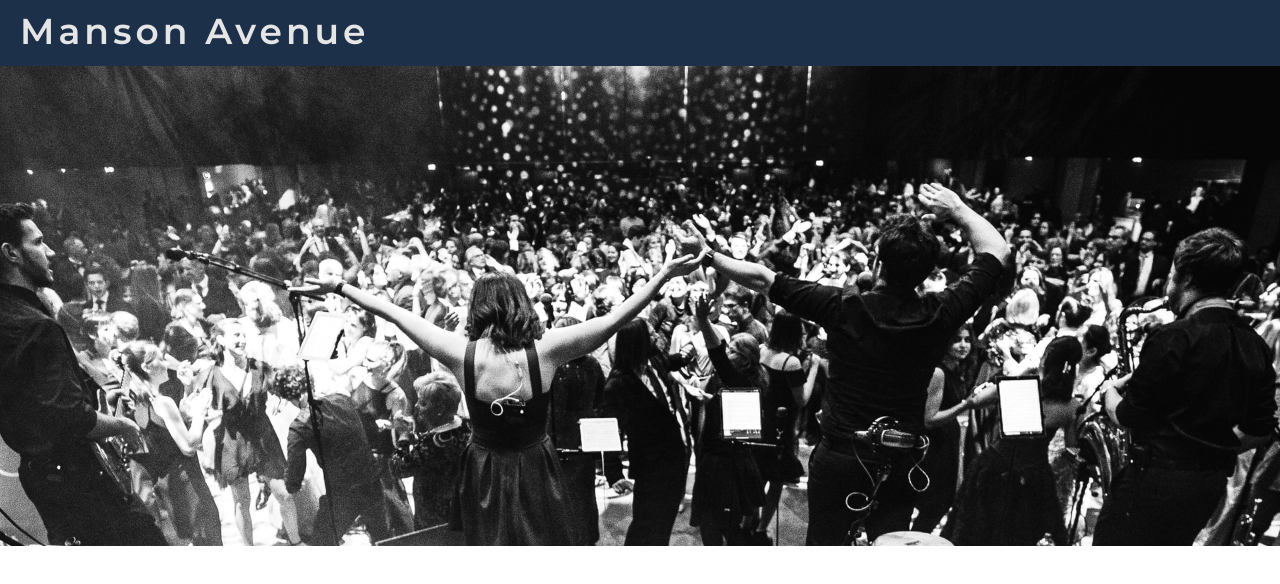
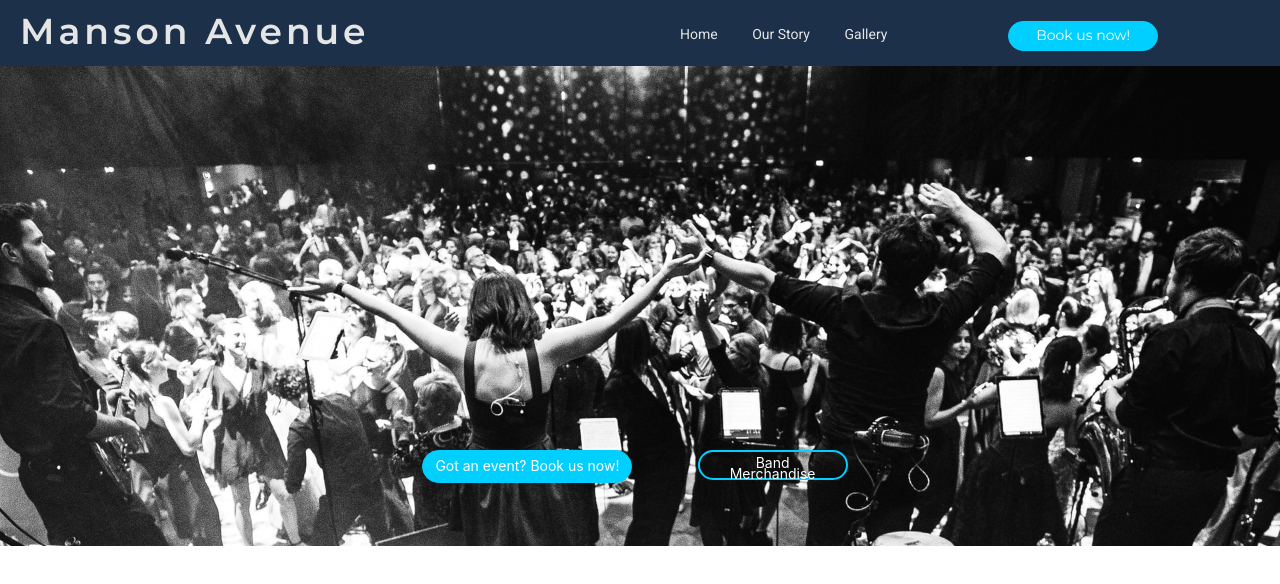
Before and after one commit to Brianconn71/ms1-project-manson-avenue, a plain HTML site: page index.html in a window 1280 px wide. Drawn offline with nearby package versions, Linux system fonts and the light colour scheme.

Commit message:
Progress made on the header, not ready yet

```diff
--- a/assets/css/style.css
+++ b/assets/css/style.css
@@ -6,12 +6,16 @@ body{
     margin: 0px;
     padding: 0px;
     overflow: hidden;
+    color:#E5E5E5;
 }
 /*------------------------Background Colors------------*/
 .nav-bg-col{
     background-color: #1C304A;
 }
-
+.cta-btn-col{
+    background-color: #00cfff;
+    border-color: #00cfff;
+}
 /*------------------------header------------*/
 .header-image{
     background: url("../images/manson-avenue.jpg");
@@ -19,6 +23,7 @@ body{
     background-repeat: no-repeat;
     background-size: cover;
     height: 60vh;
+    position: relative;
 }
 .manson-logo h2{
     color: #E5E5E5;
@@ -34,7 +39,79 @@ body{
     justify-content: start;
     padding: 5px;
 }
+.overlay{
+}
 /*------------------------Nav bar------------*/
 .nav-bar{
     padding: 0;
 }
+.nav-style{
+    margin-bottom: 0px;
+}
+
+.nav-elements li{
+    position: relative;
+    text-decoration: none;
+    color: #E5E5E5;
+    display: inline-block;
+    font-family: "Roboto", sans-serif;
+    font-size: 14px;
+    margin-top: 5px;
+    margin-right: 30px;
+}
+#cta-btn-blue{
+    position: relative;
+    left: 20%;
+    display: inline-block;
+    font-family: "Montserrat", sans-serif;
+    border-radius: 50%;
+}
+.book-btn{
+    border-radius: 50px;
+    font-size: 14px;
+    text-align: center;
+    line-height: .75;
+    padding-top: center;
+    height: 30px;
+    width: 150px;
+    margin-right: 10px;
+}
+/*------------------------Nav bar------------*/
+.hdr{
+    position: relative
+}
+.button-1{
+    position: absolute;
+    margin: 0;
+    top: 80%;
+    left: 33%;
+
+}
+.button-2{
+    position: absolute;
+    margin: 0;
+    top: 80%;
+    right: 33%;
+}
+.book-btn-event{
+    border-radius: 50px;
+    font-size: 14px;
+    text-align: center;
+    line-height: .75;
+    padding-top: 10px;
+    padding-bottom: 10px;
+    min-height: 30px;
+    min-width: 150px;
+}
+.book-btn-merch{
+    background-color: transparent;
+    border: 2px solid #00cfff;
+    border-radius: 50px;
+    font-size: 14px;
+    text-align: center;
+    line-height: .75;
+    padding-top: center;
+    height: 30px;
+    width: 150px;
+    margin-right: 10px;
+}
--- a/index.html
+++ b/index.html
@@ -7,8 +7,8 @@
     <link rel="stylesheet" href="https://stackpath.bootstrapcdn.com/font-awesome/4.7.0/css/font-awesome.min.css" type="text/css">
     <link rel="stylesheet" href="assets/css/style.css" type="text/css">
 
-    <link rel="shortcut icon" type="image/png" href="images/favicon.png.png">
     <title>Manson Avenue</title>
+    <link rel="shortcut icon" type="image/x-icon" href="images/favicon.ico">
 </head>
 <body>
     <!--Header-->
@@ -17,10 +17,19 @@
         <nav>
             <div class="container-fluid nav-bg-col">
                 <div class="row no-gutters nav-bar">
-                    <div class="col-5 manson-logo">
+                    <div class="col-md col-sm-4 manson-logo">
                         <h2>Manson Avenue</h2>
                     </div>
-                    <div class="col-7"></div>
+                    <div class="col-md-6 col-sm-8 navbar nav-elements">
+                        <ul class="nav-style">
+                            <li>Home</li>
+                            <li>Our Story</li>
+                            <li>Gallery</li>
+                            <li id="cta-btn-blue">
+                                <button class="btn btn-success cta-btn-col book-btn">Book us now!</button>
+                            </li>
+                        </ul>
+                    </div>
 
                 </div>
 
@@ -28,7 +37,13 @@
 
         </nav>
         <!--Header with a background image-->
-        <div class="header-image">
+        <div class="header-image hdr">
+            <div class="button-1">
+                <button class="btn btn-success cta-btn-col book-btn-event">Got an event? Book us now!</button>
+            </div>
+            <div class="button-2">
+                <button class="btn btn-success cta-btn-col book-btn-merch">Band Merchandise</button>
+            </div>
         </div>
 
 
```
Also changed, not shown: assets/images/favicon-16x16.png (added), assets/images/favicon.ico (added).
